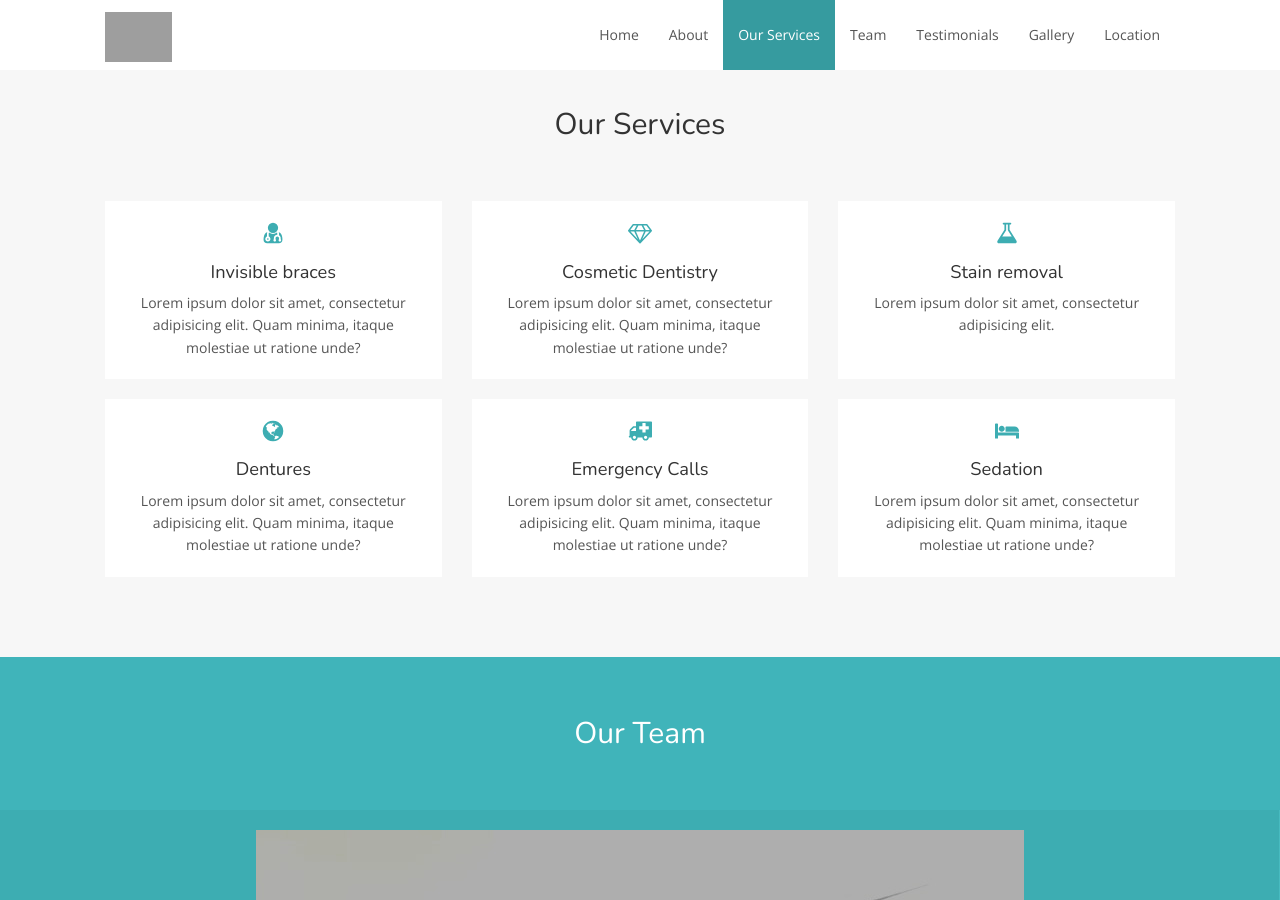
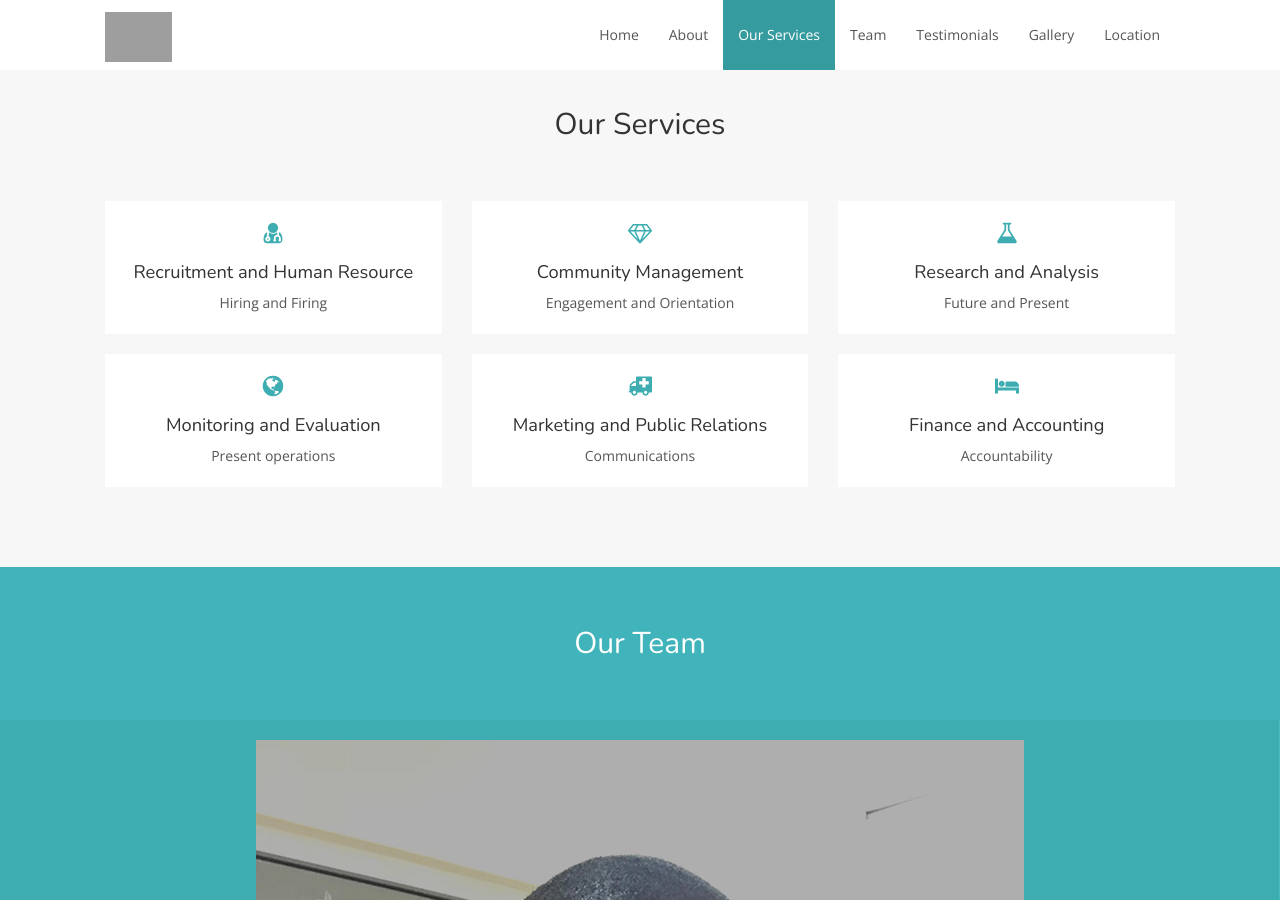
Before and after one commit to octavecorp/octavecorp.github.io, a Jekyll site: the page built from index.html, in a window 1280 px wide and 900 px high, scrolled down 1417 px. Built offline with Jekyll 4.4.1, drawn with Linux system fonts in a browser that asks for light colours; nearby versions of some CDN libraries; grey boxes are pictures that could not be loaded.

Commit message:
Update treatments.yml

```diff
--- a/_data/treatments.yml
+++ b/_data/treatments.yml
@@ -1,23 +1,23 @@
 - icon: icon-user-md
-  title: Invisible braces
-  description: Lorem ipsum dolor sit amet, consectetur adipisicing elit. Quam minima, itaque molestiae ut ratione unde?
+  title: Recruitment and Human Resource
+  description: Hiring and Firing
 
 - icon: icon-diamond
-  title: Cosmetic Dentistry
-  description: Lorem ipsum dolor sit amet, consectetur adipisicing elit. Quam minima, itaque molestiae ut ratione unde?
+  title: Community Management
+  description: Engagement and Orientation
 
 - icon: icon-flask
-  title: Stain removal
-  description: Lorem ipsum dolor sit amet, consectetur adipisicing elit.
+  title: Research and Analysis
+  description: Future and Present
 
 - icon: icon-globe
-  title: Dentures
-  description: Lorem ipsum dolor sit amet, consectetur adipisicing elit. Quam minima, itaque molestiae ut ratione unde?
+  title: Monitoring and Evaluation
+  description: Present operations
 
 - icon: icon-ambulance
-  title: Emergency Calls
-  description: Lorem ipsum dolor sit amet, consectetur adipisicing elit. Quam minima, itaque molestiae ut ratione unde?
+  title: Marketing and Public Relations
+  description: Communications
 
 - icon: icon-bed
-  title: Sedation
-  description: Lorem ipsum dolor sit amet, consectetur adipisicing elit. Quam minima, itaque molestiae ut ratione unde?
+  title: Finance and Accounting
+  description: Accountability
```
